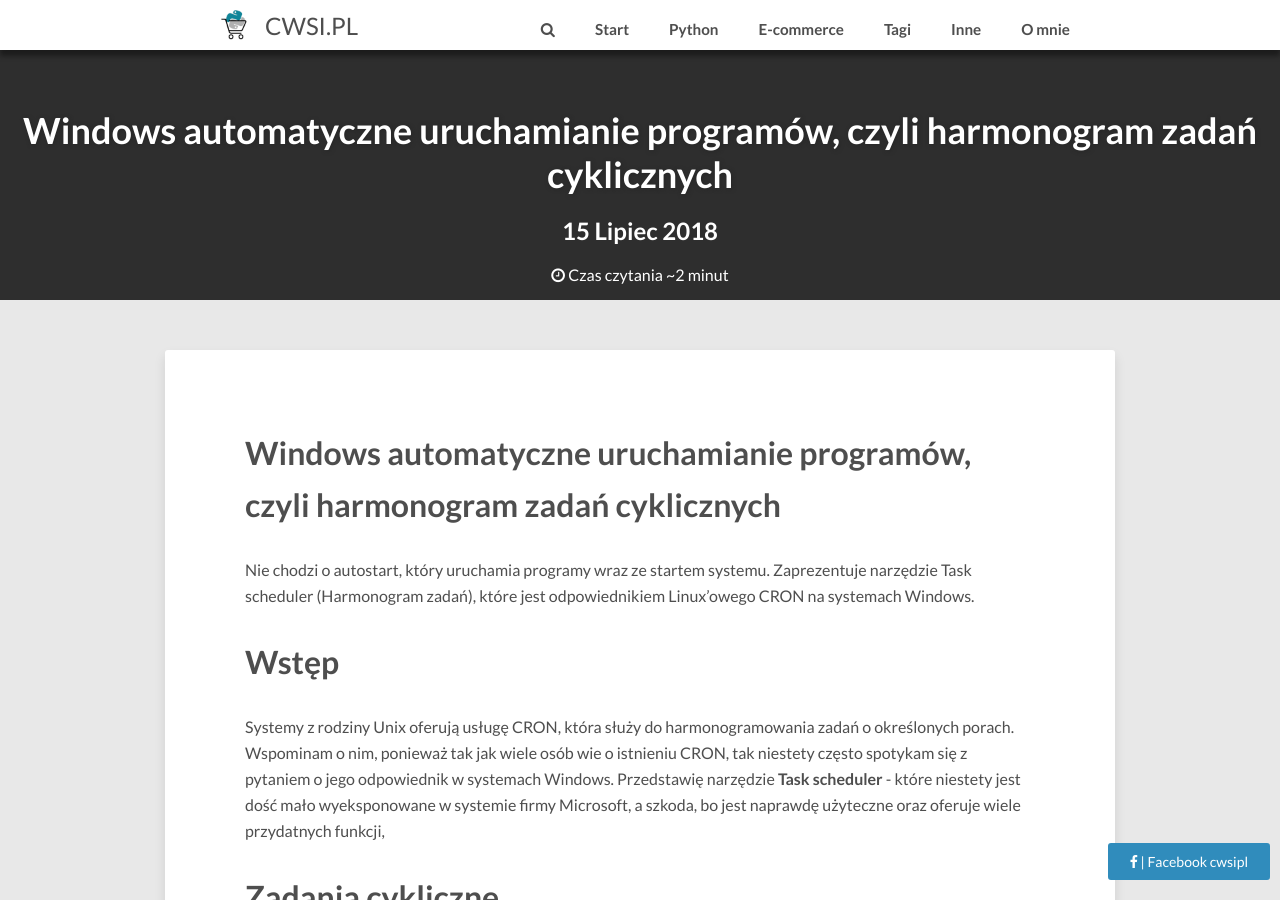
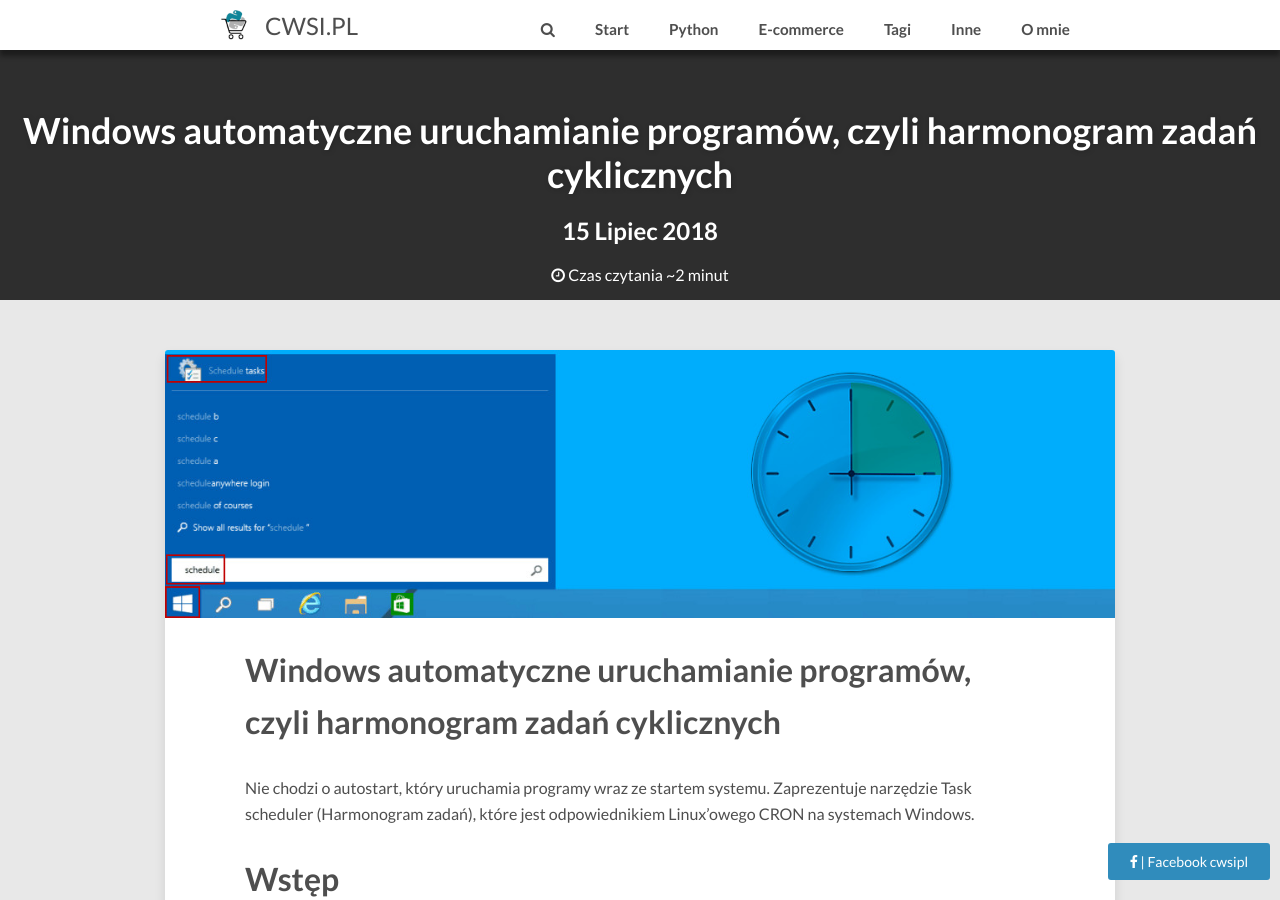
Before and after one commit to chawel/blog-test, a Jekyll site: the page built from _posts/inne/2018-07-15-windows-automatyczne-uruchamianie-programow-czyli-zadania-cykliczne.md, in a window 1280 px wide and 900 px high. Built offline with Jekyll 4.4.1, drawn with Linux system fonts in a browser that asks for light colours; nearby versions of some CDN libraries; comment, search, counter and statistics services are not loaded.

Commit message:
POST: Windows Scheduler - add image post

```diff
--- a/_posts/inne/2018-07-15-windows-automatyczne-uruchamianie-programow-czyli-zadania-cykliczne.md
+++ b/_posts/inne/2018-07-15-windows-automatyczne-uruchamianie-programow-czyli-zadania-cykliczne.md
@@ -6,7 +6,7 @@ categories: inne
 description: Jak ustalić automatyczne uruchamianie programów lub innych zadań w systemie Windows - Task scheduler
 tags: [windows, tips]
 image:
-  feature:
+  feature: task_scheduler.jpg
   credit:
   creditlink:
 comments:
```
